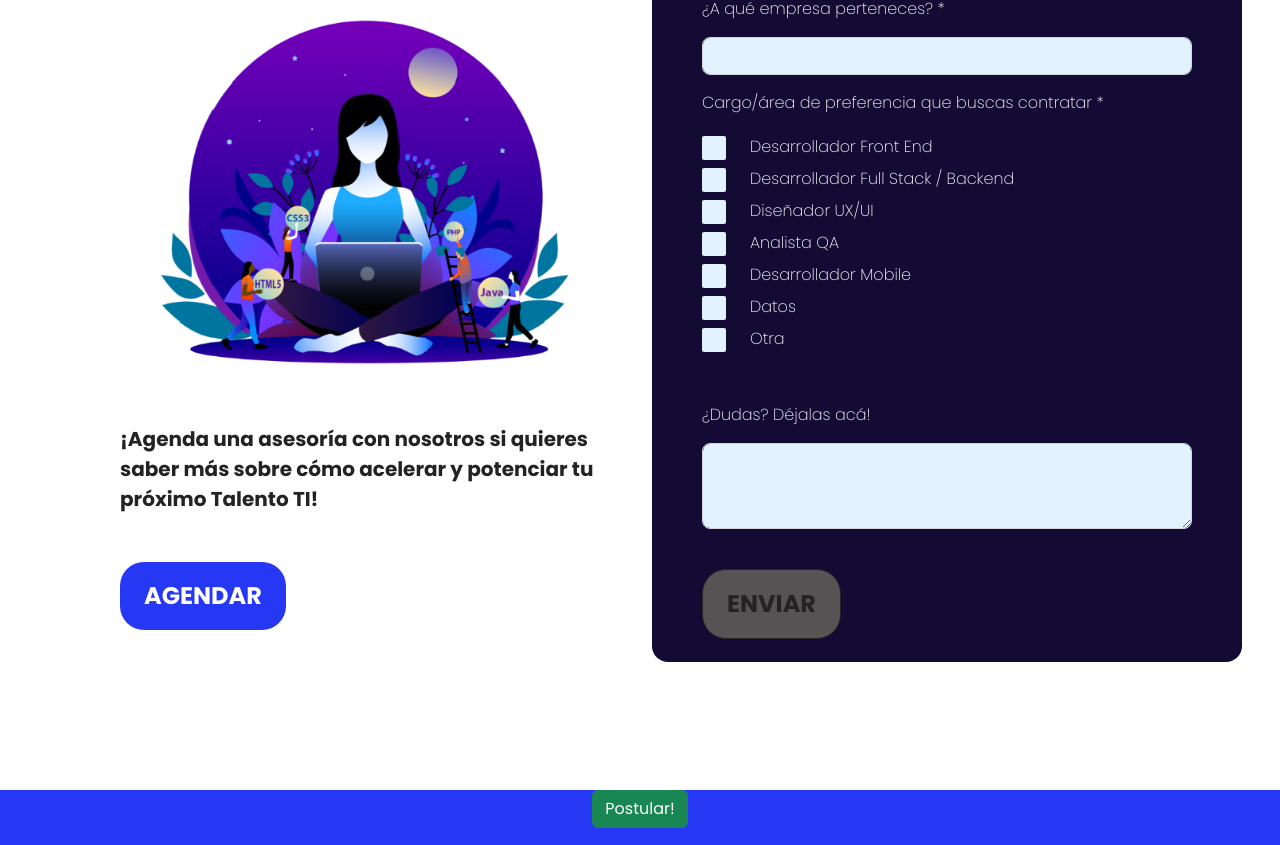
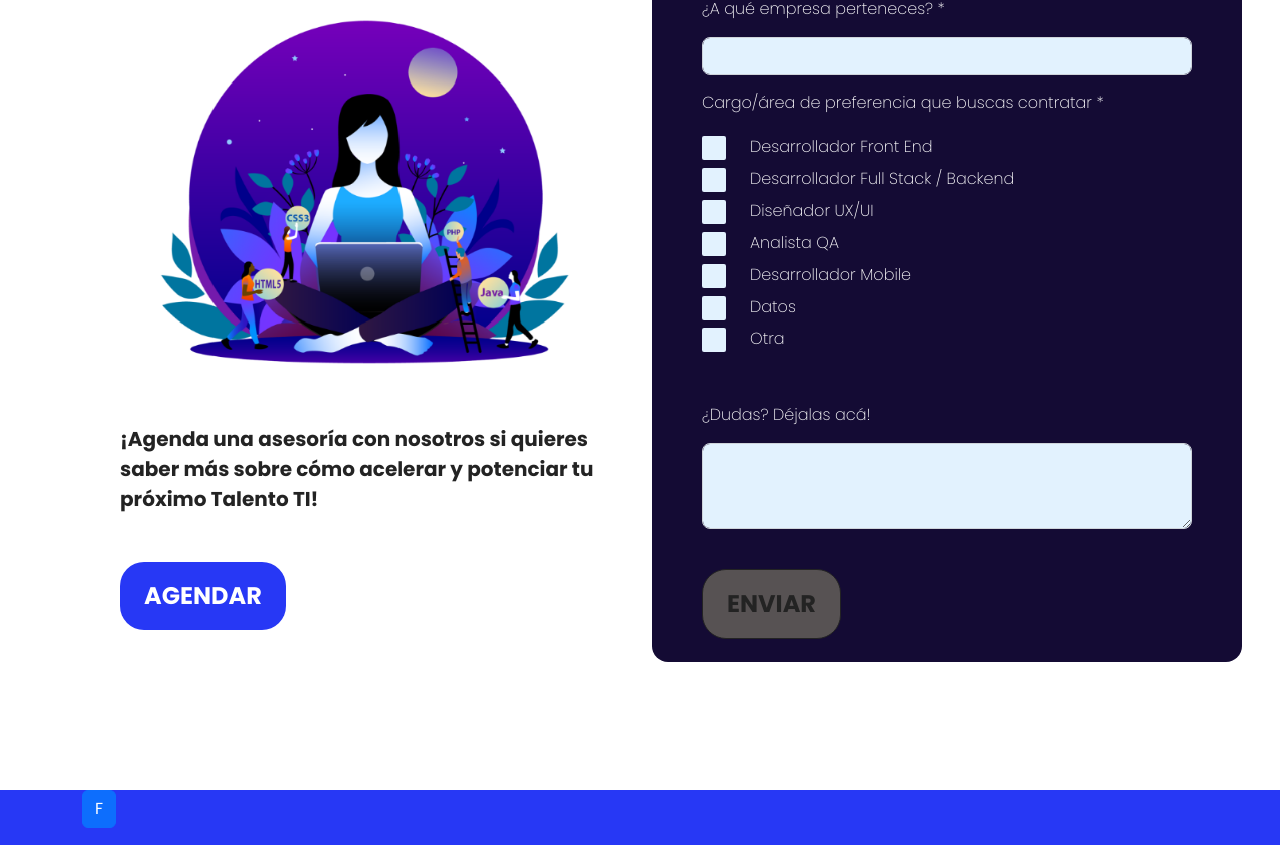
Before and after one commit to dlab-team/c7-frontend, a React (Create React App) app: page / in a window 1280 px wide. Shown: the part 2839-3684 px from the top of the page. Built offline with nearby package versions, Linux system fonts and the light colour scheme.

Commit message:
FormView with working FormCarrousel

```diff
--- a/src/App.js
+++ b/src/App.js
@@ -4,6 +4,7 @@ import FormView from './views/form/FormView';
 import UiHome from './views/home/home';
 import Login from './views/login/login';
 import Register from './views/registrar/index';
+import LayoutWorkProfile from './components/WorkProfile_Layout/LayoutWorkProfile';
 import { BrowserRouter, Routes, Route } from 'react-router-dom';
 
 //Redux
@@ -20,11 +21,11 @@ function App() {
             <Route path='/login' element={<Login />} />
             <Route path='/register' element={<Register />} />
             <Route path='/form' element={<FormView />} />
+            <Route path='/carrou' element={<LayoutWorkProfile/>} />
           </Routes>
         </Provider>
       </BrowserRouter>
   </>
 )}
 
-
 export default App;
--- a/src/components/Footer/Footer.js
+++ b/src/components/Footer/Footer.js
@@ -6,8 +6,8 @@ export default function Footer() {
   return (
     <>
         <footer className='w-100'>
-            <div className='container col-md-12 text-center'>
-              <button type="button" class="btn btn-success"><NavLink className="nav-link" to='/form'>Postular!</NavLink></button>
+            <div className='container col-md-12 text-right'>
+              <button type="button" class="btn btn-primary"><NavLink className="nav-link" to='/form'>F</NavLink></button>
             </div>
         </footer>
     </>
--- a/src/components/WorkProfile_Layout/LayoutWorkProfile.js
+++ b/src/components/WorkProfile_Layout/LayoutWorkProfile.js
@@ -21,4 +21,4 @@ const LayoutWorkProfile = () => {
     </>
 }
 
-export default LayoutWorkProfile
+export default LayoutWorkProfile;
--- a/src/views/form/FormView.js
+++ b/src/views/form/FormView.js
@@ -1,5 +1,6 @@
 import React from 'react';
 import './FormView.scss';
+import { NavLink } from 'react-router-dom';
 
 const FormView = () => {
     return (
@@ -47,7 +48,7 @@ const FormView = () => {
                 <p className="py-3 font-sans text-lg">
                 <strong>Tiempo: 5-10 minutos</strong>
                 </p>
-                <button className="blueBtn" id="submit me-md-2">¡POSTULAR!</button>
+                <button className="blueBtn" id="LayoutWorkProfile"><NavLink className="nav-link" to='/carrou'>¡POSTULAR!</NavLink></button>
             </div>
         </section>
         );
```
Also changed, not shown: 1 other file (tests, documents, lock files or other folders).
